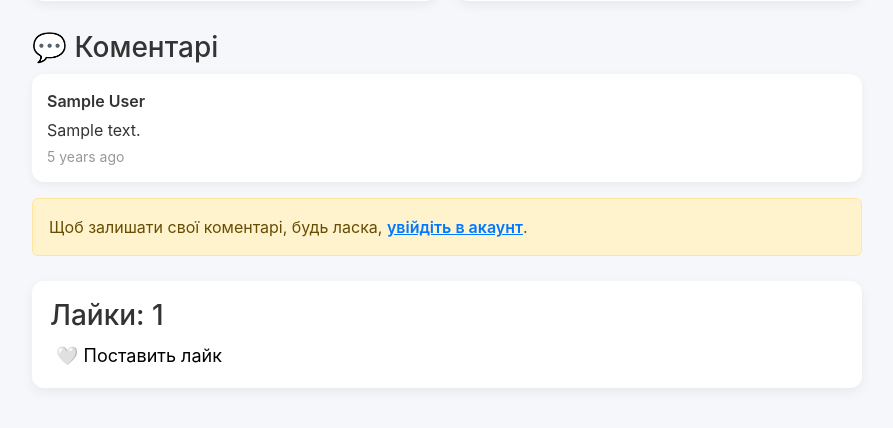
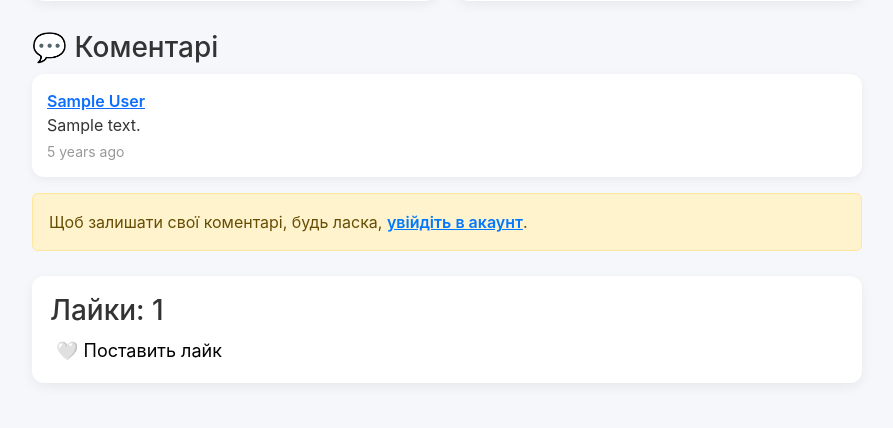
Before and after one commit to artemcheb722/MANProject, a FastAPI app: template frontend/app/templates/restaurant_detail.html in a window 1280 px wide. Shown: the part 915-1343 px from the top of the page, without its empty margins (28-921 px from the left). After the commit the page ends 1275 px from the top, so only its background shows below. Run offline with FastAPI, Linux system fonts and the light colour scheme; the template is opened without the code that fills it: most values are stand-ins (such as "Sample title", 1, 10 or a date in 2020); grey boxes marked "Sample" are stand-in pictures; parts of the project's set-up code (start-up, migrations or seed data) failed here and were passed over.

Commit message:
4 - Linking to an avatar's profile via a nickname in a comment

```diff
--- a/frontend/app/templates/restaurant_detail.html
+++ b/frontend/app/templates/restaurant_detail.html
@@ -264,7 +264,7 @@ body {
                     <ul class="reviews-list">
                         {% for comment in comments %}
                             <li class="review-item">
-                                <div class="review-author">{{ comment.author }}</div>
+                                <a href="{{ url_for('get_user_profile_by_id', user_id=project.author.id) }}" class="review-author">{{ comment.author }}</a>
                                 <div class="review-text">{{ comment.text }}</div>
                                 <div class="review-time">{{ comment.created_at|naturaltime }}</div>
                             </li>
@@ -277,7 +277,7 @@ body {
 
             {% if request.cookies.access_token %}
                 <div class="add-review">
-                    <h3>✍️ Додати свій коментар</h3>
+                    <h3>Додати свій коментар</h3>
                     <form method="post" action="{{ url_for('add_comment', project_id=project.id) }}">
                         <div style="margin-bottom: 20px;">
                             <textarea name="comment_text" class="form-control" rows="4"
```
